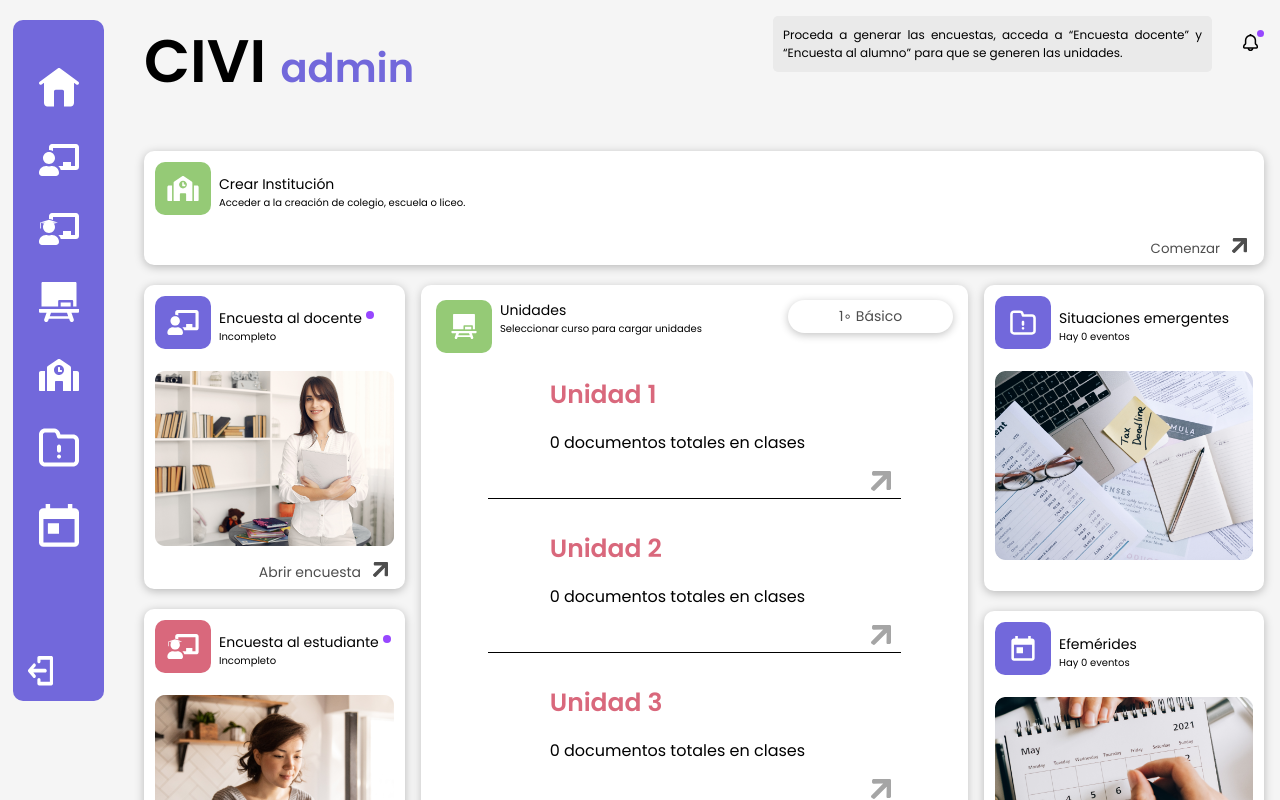
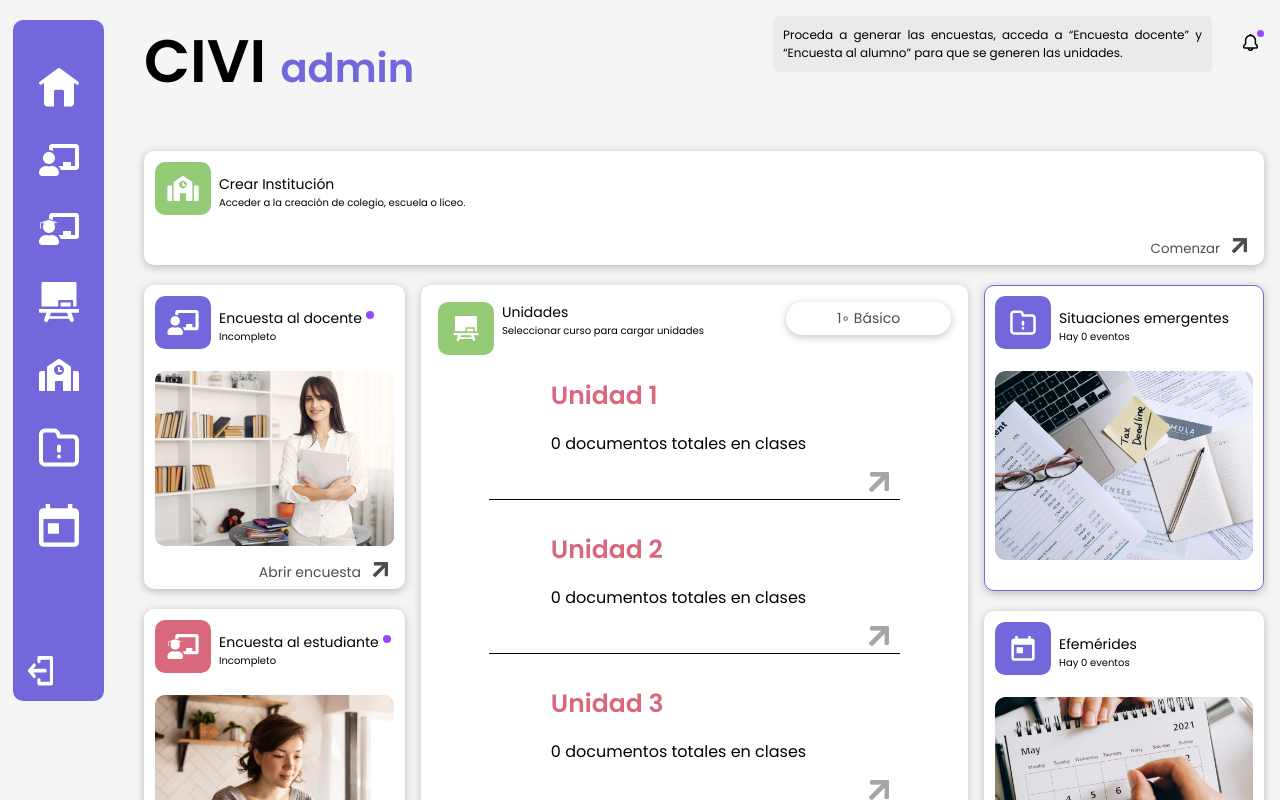
Before and after one commit to Mentalchaos/civiConecta, a React (Create React App) app: page /admin/dashboard in a window 1280 px wide. In both pictures the pointer is over the element 1124 px from the left and 438 px from the top of the page. Shown: the top 800 px of the page. Built offline with nearby package versions, Linux system fonts and the light colour scheme.

Commit message:
ajuste hover de asides en el home

```diff
--- a/src/components/Main/AsideBoxs/AsideBoxs.css
+++ b/src/components/Main/AsideBoxs/AsideBoxs.css
@@ -15,6 +15,10 @@
   border-radius: 10px;
   border: 1.7px solid transparent;
   transition: all 0.3s ease-in-out;
+}
+
+.boxs:hover {
+  border-color: var(--color-primary);
 }
 
 .boxs-ephemeris {
--- a/src/components/Main/Units/Units.css
+++ b/src/components/Main/Units/Units.css
@@ -6,7 +6,13 @@
   min-width: 400px;
   background-color: #fff;
   box-shadow: 0px 2px 10px rgba(0, 0, 0, 0.2);
+  border: 2px solid transparent;
   border-radius: 10px;
+  transition: border-color 0.3s ease;
+}
+
+.units-container:hover {
+  border-color: var(--color-green);
 }
 
 .units__header {
--- a/src/components/UnitsSection/UnitsSection.js
+++ b/src/components/UnitsSection/UnitsSection.js
@@ -3,7 +3,6 @@ import SectionsHeader from '../SectionsHeader/SectionsHeader';
 import headerImage from '../../assets/images/background-units.png';
 import Unit from './Unit/Unit';
 import './UnitsSection.css';
-import Planification from '../Planification/Planification';
 
 const UnitsSection = () => {
   const [levelSelected, setLevelSelected] = useState('');
```
